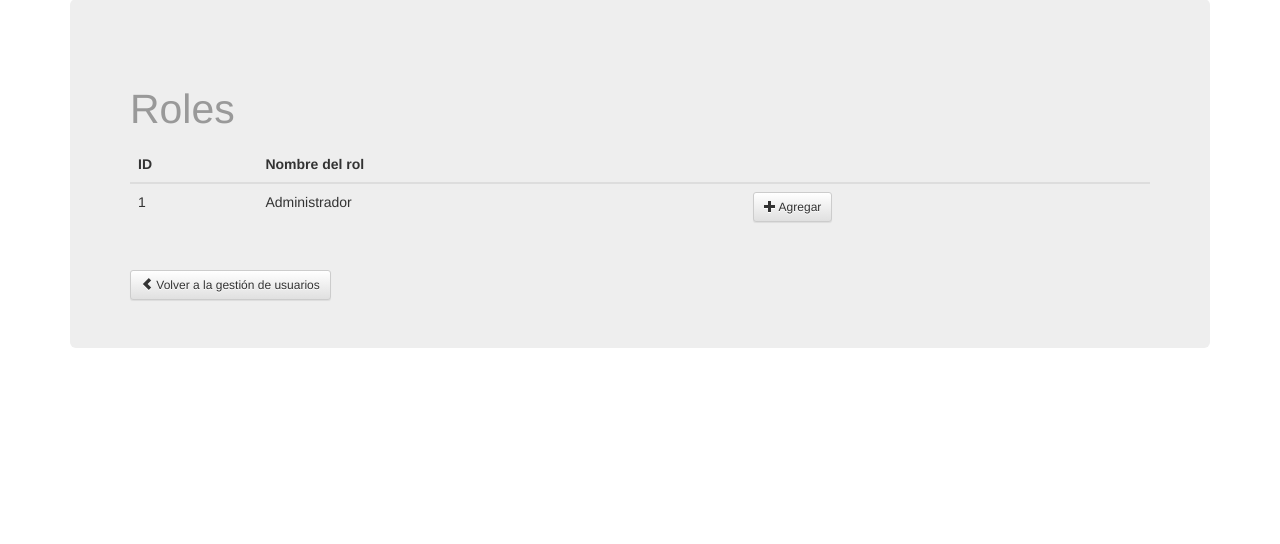
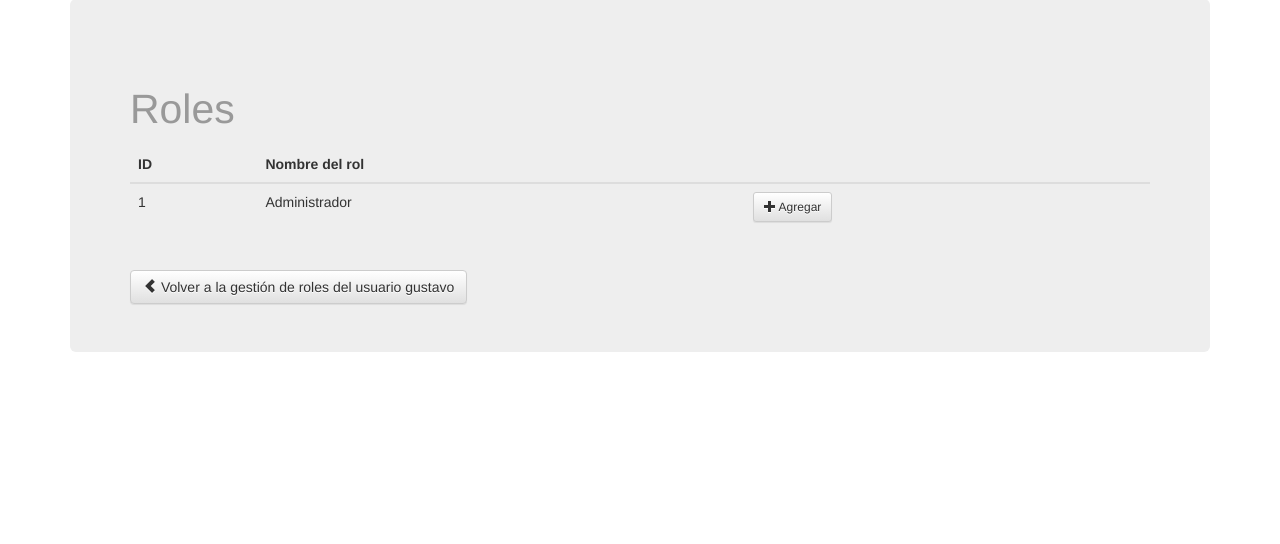
Before and after one commit to 9andresc/proyecto-sap, a Django app: page /administracion/gestion_usuarios/agregar_rol/usuario/1/ in a window 1280 px wide. Shown: the part 61-605 px from the top of the page. Run offline with Django 3.2, Linux system fonts and the light colour scheme; a user stored in the database is signed in; data comes from the database, SQL or seed files in the repository; some libraries are stand-ins or nearby versions.

Commit message:
Botones modificados.

```diff
--- a/sap/administracion/templates/usuario/agregar_rol.html
+++ b/sap/administracion/templates/usuario/agregar_rol.html
@@ -32,6 +32,6 @@
     	{% endif %}
 	</div>
 	<br>
-	<a class="btn btn-sm btn-default" href="{% url 'vista_gestion_usuarios' %}"><span class="glyphicon glyphicon-chevron-left"></span> Volver a la gestión de usuarios</a>
+	<a class="btn btn-default" href="{% url 'vista_roles_usuario' id_usuario=usuario.id %}"><span class="glyphicon glyphicon-chevron-left"></span> Volver a la gestión de roles del usuario {{ usuario.username }}</a>
 </div>
 {% endblock %}
--- a/sap/administracion/templates/usuario/confirmacion_agregar_rol.html
+++ b/sap/administracion/templates/usuario/confirmacion_agregar_rol.html
@@ -23,7 +23,7 @@
       		</div>
 		{% endif %}
 		<br>
-		<a class="btn btn-sm btn-default" href="{% url 'vista_roles_usuario' id_usuario=usuario.id %}"><span class="glyphicon glyphicon-chevron-left"></span> Volver a la gestión de roles del usuario {{ usuario.username }}</a>
+		<a class="btn btn-default" href="{% url 'vista_roles_usuario' id_usuario=usuario.id %}"><span class="glyphicon glyphicon-chevron-left"></span> Volver a la gestión de roles del usuario {{ usuario.username }}</a>
 	</div>
 </div>
 {% endblock %}
--- a/sap/administracion/templates/usuario/quitar_rol.html
+++ b/sap/administracion/templates/usuario/quitar_rol.html
@@ -12,7 +12,7 @@
       		</div>
       	</div>
 		<br>
-		<a class="btn btn-sm btn-default" href="{% url 'vista_roles_usuario' id_usuario=usuario.id %}"><span class="glyphicon glyphicon-chevron-left"></span> Volver a la gestión de roles del usuario {{ usuario.username }}</a>
+		<a class="btn btn-default" href="{% url 'vista_roles_usuario' id_usuario=usuario.id %}"><span class="glyphicon glyphicon-chevron-left"></span> Volver a la gestión de roles del usuario {{ usuario.username }}</a>
 	</div>
 </div>
 {% endblock %}
--- a/sap/administracion/templates/usuario/roles_usuario.html
+++ b/sap/administracion/templates/usuario/roles_usuario.html
@@ -33,6 +33,6 @@
     	{% endif %}
 	</div>
 	<br>
-		<a class="btn btn-sm btn-default" href="{% url 'vista_gestion_usuarios' %}"><span class="glyphicon glyphicon-chevron-left"></span> Volver a la gestión de usuarios</a>
+		<a class="btn btn-default" href="{% url 'vista_gestion_usuarios' %}"><span class="glyphicon glyphicon-chevron-left"></span> Volver a la gestión de usuarios</a>
 </div>
 {% endblock %}
```
